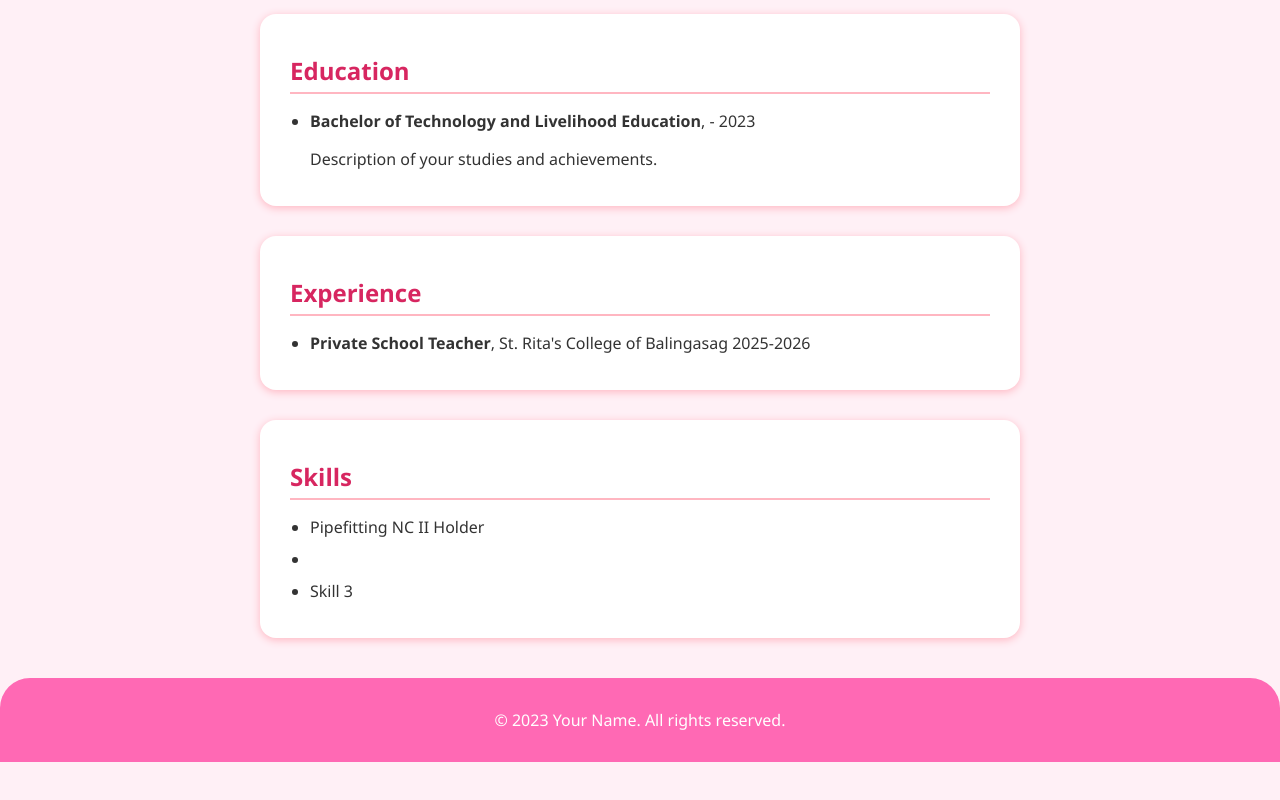
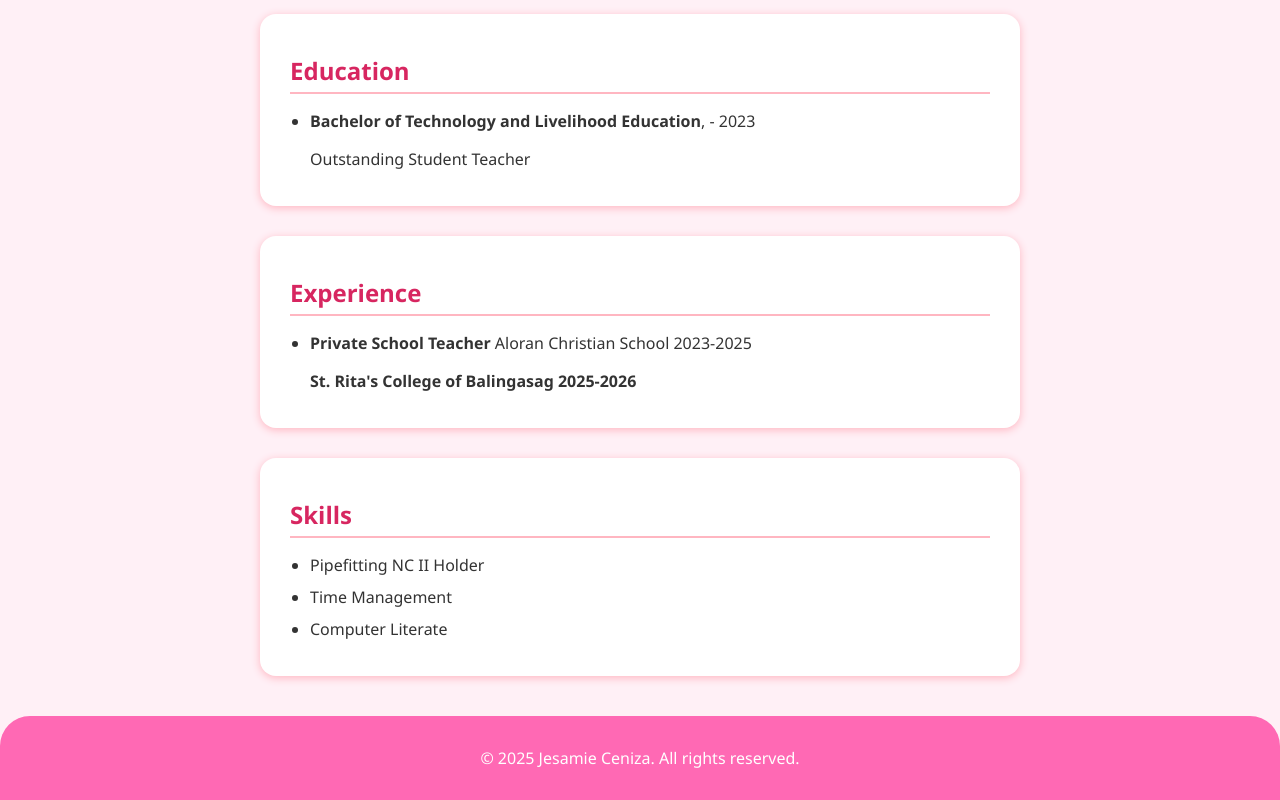
Before and after one commit to JesamieCeniza/JesamieCeniza.github.io, a plain HTML site: page index.html in a window 1280 px wide. Shown: the part 546-1346 px from the top of the page. Before the commit the page ends 1308 px from the top, so only its background shows below. Drawn offline with Linux system fonts and the light colour scheme; a script that the page names is missing.

Commit message:
Updated my Profile

```diff
--- a/index.html
+++ b/index.html
@@ -18,14 +18,14 @@
         <h2>Personal Information</h2>
         <p>Email: jesamieceniza@gmail.com</p>
         <p>Phone: 09763935381</p>
-        <p>Location: Palayan. Aloran Misamis Occidental</p>
+        <p>Location: Palayan, Aloran Misamis Occidental</p>
     </section>
     <section id="education">
         <h2>Education</h2>
         <ul>
             <li>
                 <strong>Bachelor of Technology and Livelihood Education</strong>, - 2023
-                <p>Description of your studies and achievements.</p>
+                <p>Outstanding Student Teacher</p>
             </li>
             <!-- Add more education entries as needed -->
         </ul>
@@ -34,8 +34,8 @@
         <h2>Experience</h2>
         <ul>
             <li>
-                <strong>Private School Teacher</strong>, St. Rita's College of Balingasag 2025-2026
-                <p></p>
+                <strong>Private School Teacher</strong>  Aloran Christian School 2023-2025
+                <p></p><strong>St. Rita's College of Balingasag 2025-2026</strong>
             </li>
             <!-- Add more experience entries as needed -->
         </ul>
@@ -44,13 +44,13 @@
         <h2>Skills</h2>
         <ul>
             <li>Pipefitting NC II Holder</li>
-            <li></li>
-            <li>Skill 3</li>
+            <li> Time Management</li>
+            <li>Computer Literate</li>
             <!-- Add more skills as needed -->
         </ul>
     </section>
     <footer>
-        <p>&copy; 2023 Your Name. All rights reserved.</p>
+        <p>&copy; 2025 Jesamie Ceniza. All rights reserved.</p>
     </footer>
     <script src="scripts/main.js"></script>
 </body>
```
